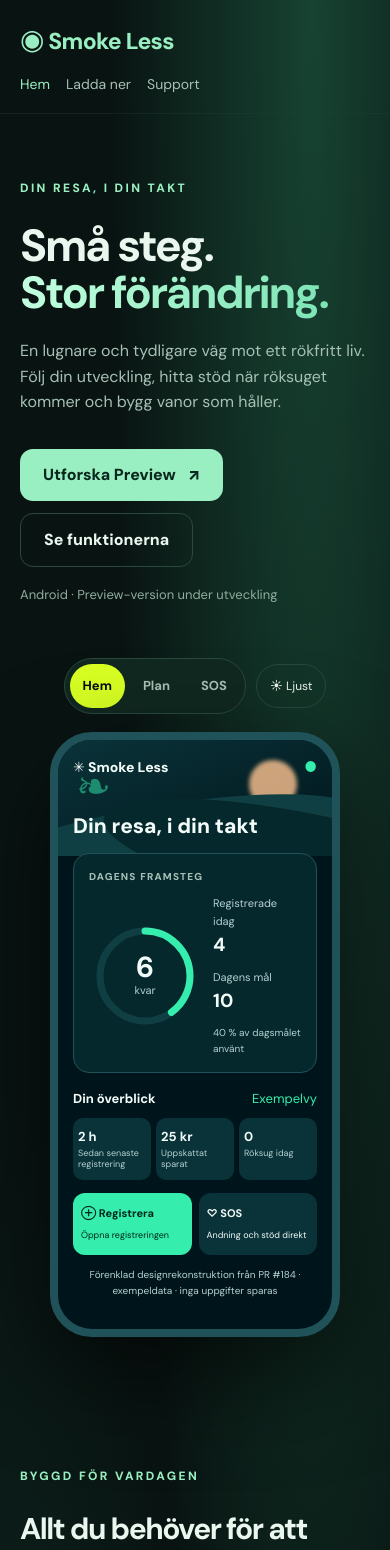
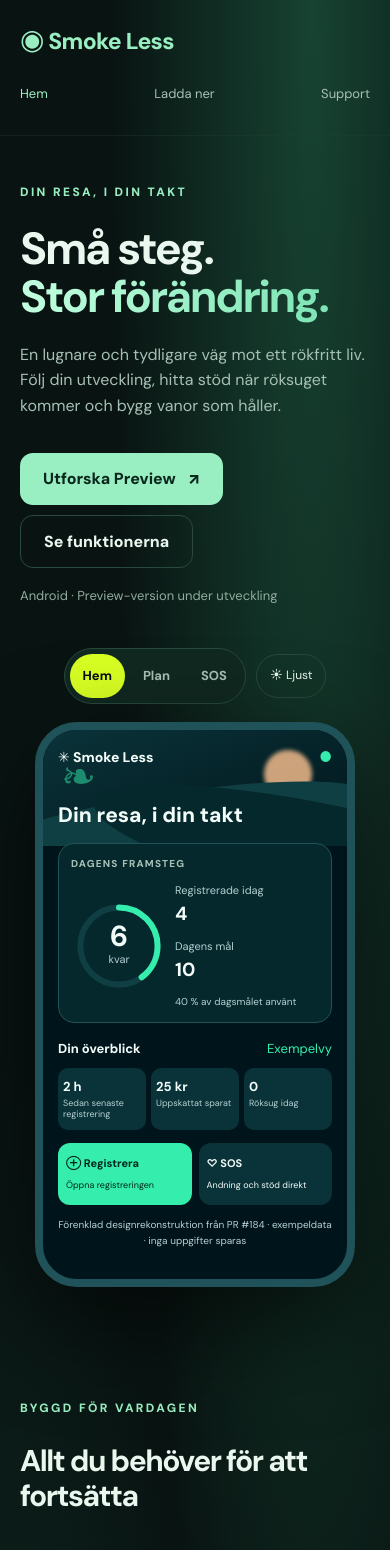
Before and after one commit to Wolfyslayer/Smoke-less-website, a React (Vite) app: page / in a window 390 px wide. Shown: the top 1550 px of the page. Built offline with nearby package versions, Linux system fonts and the light colour scheme.

Commit message:
style(web): optimize mobile navigation, preview, cards and download layouts

```diff
--- a/src/styles.css
+++ b/src/styles.css
@@ -149,3 +149,52 @@
 .download-checksum code{overflow-wrap:anywhere;word-break:break-word}
 @media(max-width:380px){.preview-toolbar{gap:8px}.preview-switcher button{padding-inline:10px}.preview-theme{padding-inline:10px}.download-facts{grid-template-columns:1fr}}
 @media(prefers-reduced-motion:reduce){html{scroll-behavior:auto!important}.phone,.button,.feature-card{transform:none!important}.button:hover,.feature-card:hover{transform:none!important}}
+
+
+/* Phase 3.7: responsive layouts for narrow Android viewports */
+html,body,#root{max-width:100%;min-width:0}
+.wrap,.hero,.hero-copy,.preview-showcase,.preview-toolbar,.content,.panel,.cta,.feature-card{min-width:0}
+img,svg{max-width:100%}
+.site-header nav a{min-height:44px;display:inline-flex;align-items:center}
+.site-header nav{row-gap:4px}
+.preview-showcase{width:100%;max-width:100%}
+.preview-toolbar{max-width:100%}
+.preview-switcher{min-width:0;max-width:100%;flex-wrap:wrap}
+.preview-switcher button{flex-shrink:0}
+.modern-preview{width:min(100%,320px);max-width:100%;min-height:600px}
+.modern-goal-main{min-width:0}
+.modern-stats{min-width:0;overflow-wrap:anywhere}
+.download-panel,.download-help .panel{overflow-wrap:anywhere}
+@media(max-width:540px){
+ .hero{gap:28px;padding-block:42px}
+ .hero h1{overflow-wrap:normal}
+ .hero-copy{width:100%}
+ .button-row{gap:10px}
+ .button-row .button{max-width:100%;text-align:center}
+ .preview-showcase .phone{max-width:min(100%,320px)}
+ .site-header nav{width:100%;justify-content:space-between;gap:8px}
+ .site-header nav a{font-size:13px}
+ .content h1{overflow-wrap:anywhere}
+ .cta{padding:24px 20px}
+ .cta .button{flex-shrink:1;max-width:100%}
+ .modern-goal-main{gap:8px}
+ .modern-ring{width:96px;height:96px;flex-basis:96px}
+ .modern-card{padding:12px}
+}
+@media(max-width:360px){
+ .wrap{padding-inline:14px}
+ .preview-toolbar{flex-direction:column}
+ .preview-switcher{width:100%;justify-content:space-around}
+ .preview-switcher button{padding-inline:9px;font-size:12px}
+ .modern-content{padding-inline:11px}
+ .modern-ring{width:84px;height:84px;flex-basis:84px}
+ .modern-stats b{font-size:17px}
+ .modern-metrics{grid-template-columns:repeat(3,minmax(0,1fr))}
+ .modern-actions{gap:5px}
+ .modern-actions div{padding-inline:6px}
+ .site-header nav a{font-size:12px}
+}
+@media(orientation:landscape) and (max-height:500px){
+ .hero{min-height:0;padding-block:30px}
+ .content{padding-block:36px 55px}
+}
```
